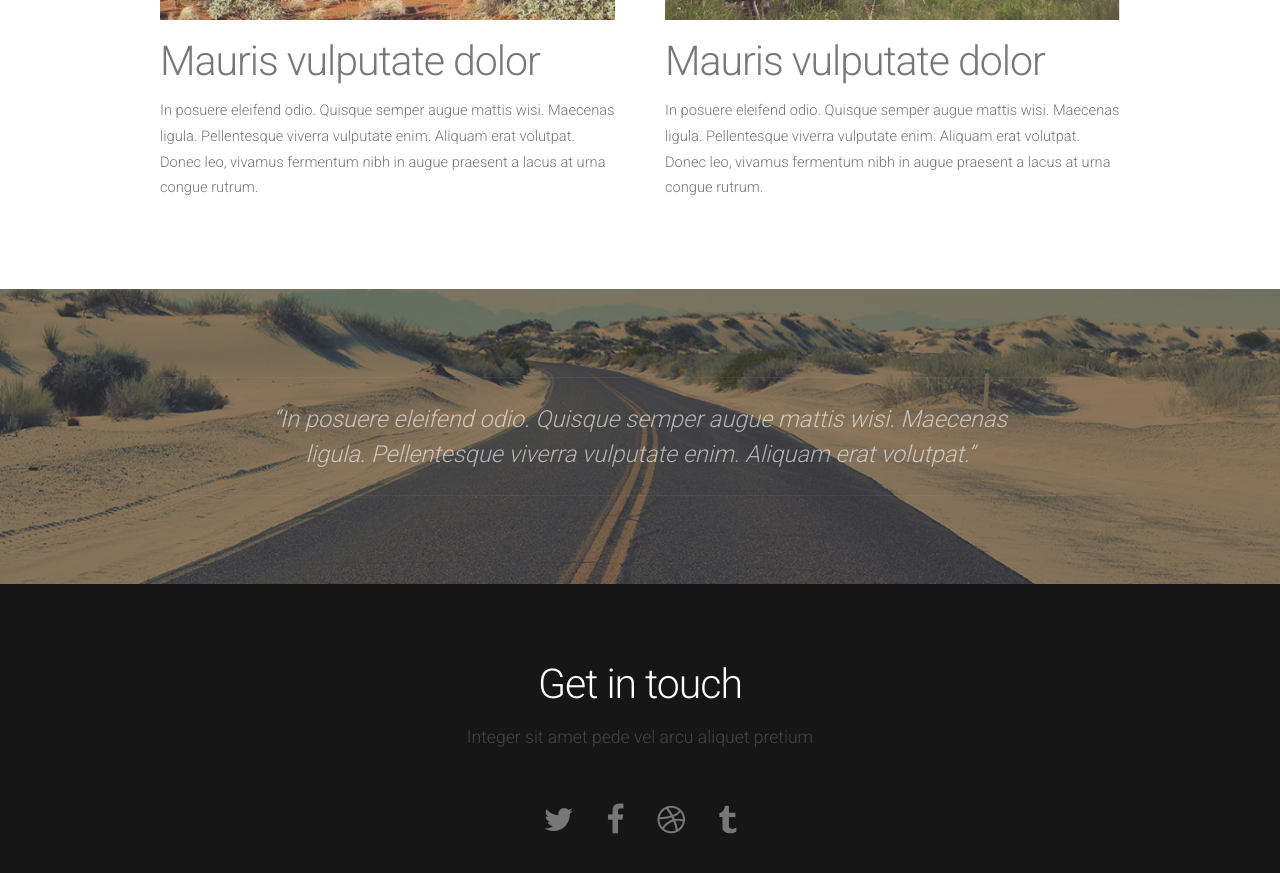
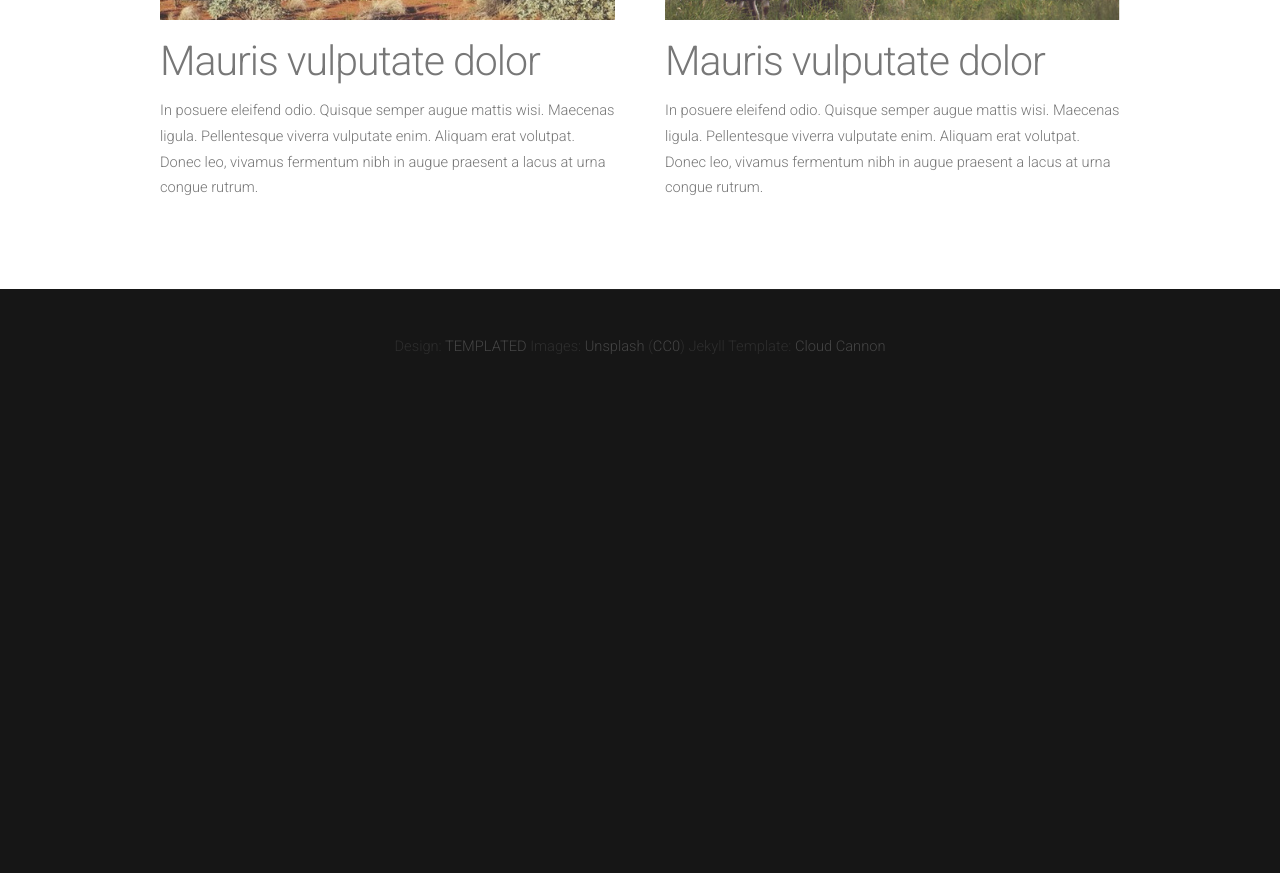
Before and after one commit to laceywade/TammingaLab.github.io, a Jekyll site: the page built from index.html, in a window 1280 px wide and 900 px high, scrolled down 2385 px. Shown: the top 873 px of the window. Built offline with Jekyll 4.4.1, drawn with Linux system fonts in a browser that asks for light colours; nearby versions of some CDN libraries; the list of posts is cut into pages by our own code; after the commit the page ends 2789 px from its top, so only the background shows below that.

Commit message:
Updated default.html

```diff
--- a/_layouts/default.html
+++ b/_layouts/default.html
@@ -38,23 +38,23 @@ Released for free under the Creative Commons Attribution 3.0 license (templated.
 	<!-- Header -->
 	{{ content }}
 
-	<!-- Tweet -->
+	<!-- Tweet
 	<div id="tweet">
 		<div class="container">
 			<section>
 				<blockquote>&ldquo;In posuere eleifend odio. Quisque semper augue mattis wisi. Maecenas ligula. Pellentesque viverra vulputate enim. Aliquam erat volutpat.&rdquo;</blockquote>
 			</section>
 		</div>
-	</div>
+	</div> -->
 
 
-<!-- Footer -->
+<!-- Footer
 <div id="footer">
 	<div class="container">
 		<section>
 			<header>
 				<h2>Get in touch</h2>
-				<span class="byline">Integer sit amet pede vel arcu aliquet pretium</span>
+				<span class="byline">Questions about our research?</span>
 			</header>
 			<ul class="contact">
 				<li><a href="#" class="fa fa-twitter"><span>Twitter</span></a></li>
@@ -64,7 +64,7 @@ Released for free under the Creative Commons Attribution 3.0 license (templated.
 			</ul>
 		</section>
 	</div>
-</div>
+</div> -->
 
 <!-- Copyright -->
 <div id="copyright">
```
